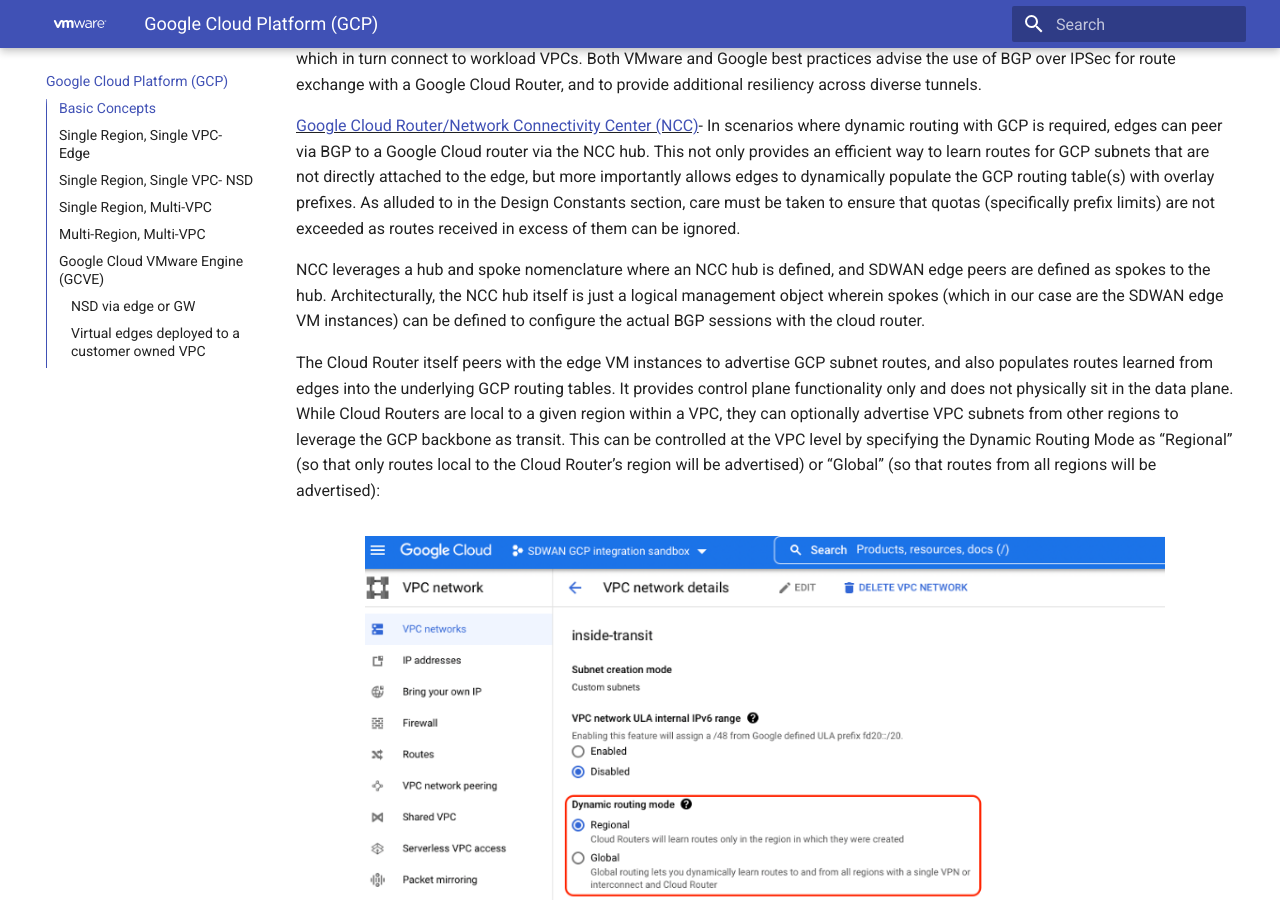
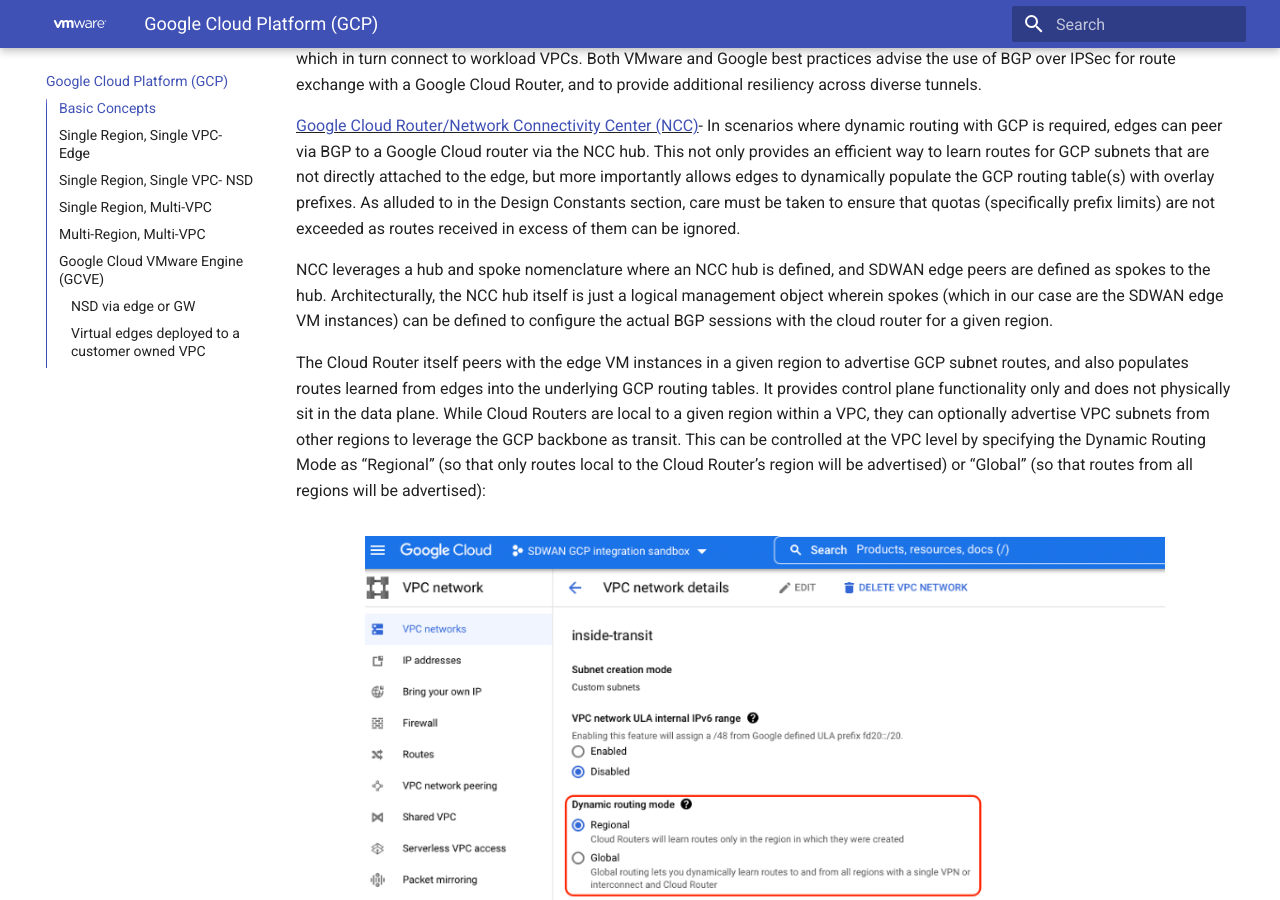
Before and after one commit to el-hoffer/velo-mc-refarch, an MkDocs documentation site: the page built from docs/4-gcp.md, in a window 1280 px wide and 900 px high, scrolled down 978 px. Built offline with MkDocs 1.6.1 and Material for MkDocs 9.7.7, drawn with Linux system fonts in a browser that asks for light colours.

Commit message:
Added region specific clarification to GCP cloud router section

```diff
--- a/docs/4-gcp.md
+++ b/docs/4-gcp.md
@@ -19,9 +19,9 @@ Another unique aspect of VPCs within GCP is that Google Cloud Engine (GCE) VM in
 
 <u>[Google Cloud Router/Network Connectivity Center (NCC)](https://cloud.google.com/network-connectivity/docs/network-connectivity-center/concepts/overview)</u>- In scenarios where dynamic routing with GCP is required, edges can peer via BGP to a Google Cloud router via the NCC hub.  This not only provides an efficient way to learn routes for GCP subnets that are not directly attached to the edge, but more importantly allows edges to dynamically populate the GCP routing table(s) with overlay prefixes.  As alluded to in the Design Constants section, care must be taken to ensure that quotas (specifically prefix limits) are not exceeded as routes received in excess of them can be ignored.
 
-NCC leverages a hub and spoke nomenclature where an NCC hub is defined, and SDWAN edge peers are defined as spokes to the hub.  Architecturally, the NCC hub itself is just a logical management object wherein spokes (which in our case are the SDWAN edge VM instances) can be defined to configure the actual BGP sessions with the cloud router.
+NCC leverages a hub and spoke nomenclature where an NCC hub is defined, and SDWAN edge peers are defined as spokes to the hub.  Architecturally, the NCC hub itself is just a logical management object wherein spokes (which in our case are the SDWAN edge VM instances) can be defined to configure the actual BGP sessions with the cloud router for a given region.
 
-The Cloud Router itself peers with the edge VM instances to advertise GCP subnet routes, and also populates routes learned from edges into the underlying GCP routing tables.  It provides control plane functionality only and does not physically sit in the data plane.  While Cloud Routers are local to a given region within a VPC, they can optionally advertise VPC subnets from other regions to leverage the GCP backbone as transit.  This can be controlled at the VPC level by specifying the Dynamic Routing Mode as “Regional” (so that only routes local to the Cloud Router’s region will be advertised) or “Global” (so that routes from all regions will be advertised):
+The Cloud Router itself peers with the edge VM instances in a given region to advertise GCP subnet routes, and also populates routes learned from edges into the underlying GCP routing tables.  It provides control plane functionality only and does not physically sit in the data plane.  While Cloud Routers are local to a given region within a VPC, they can optionally advertise VPC subnets from other regions to leverage the GCP backbone as transit.  This can be controlled at the VPC level by specifying the Dynamic Routing Mode as “Regional” (so that only routes local to the Cloud Router’s region will be advertised) or “Global” (so that routes from all regions will be advertised):
 <figure markdown>
   ![Image title](/images/gcp/routing-mode.png){ width="800" }
   <figcaption></figcaption>
```
